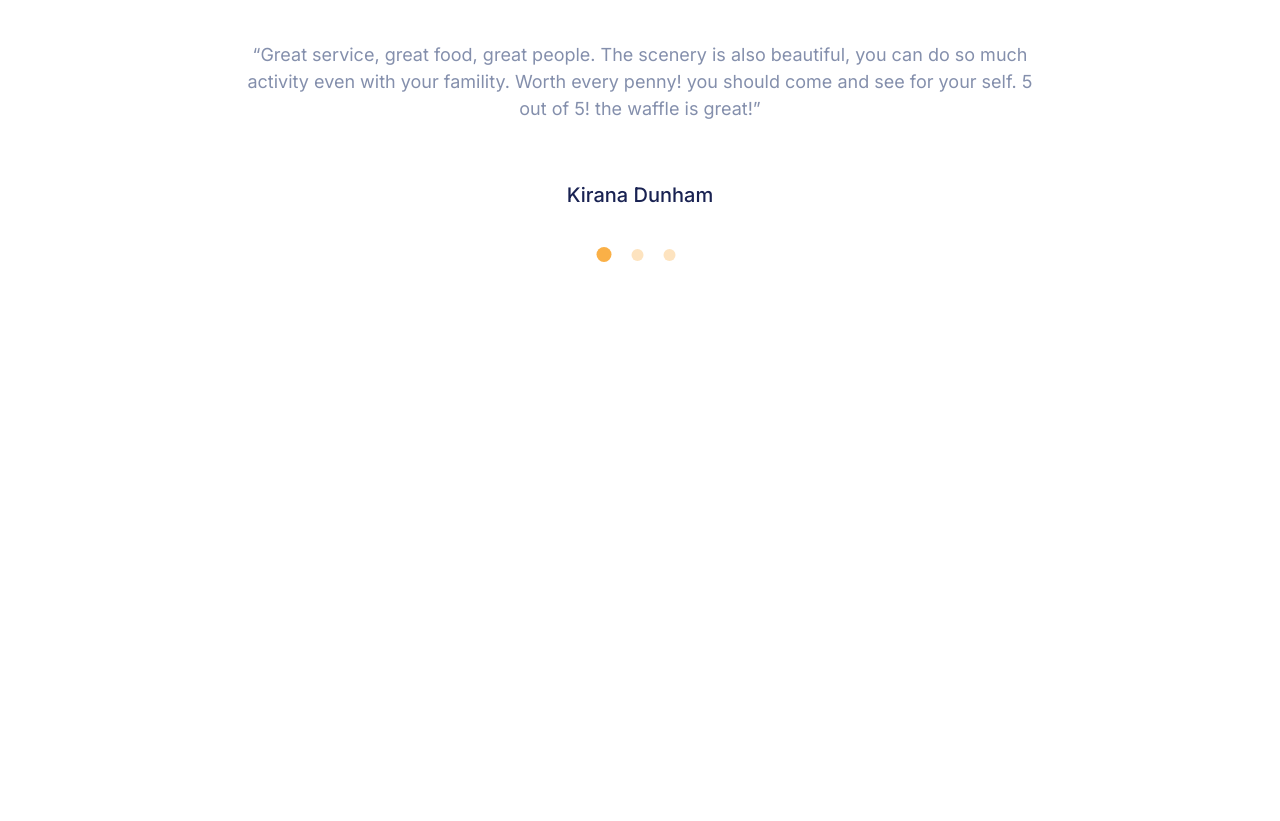
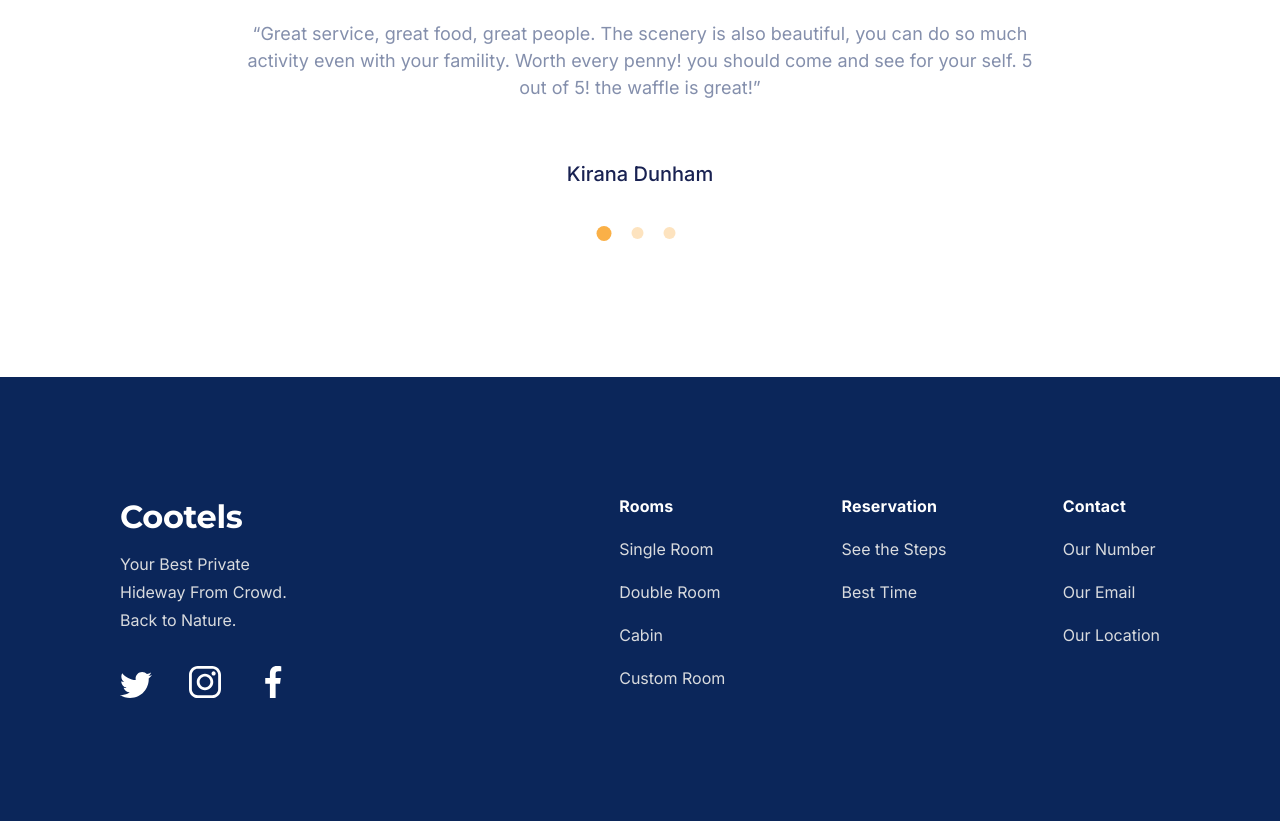
Before and after one commit to strannic123/landing_cootels, a website: page index.html in a window 1280 px wide. Shown: the part 3859-4680 px from the top of the page. Before the commit the page ends 4257 px from the top, so only its background shows below. Drawn offline with nearby package versions, Linux system fonts and the light colour scheme.

Commit message:
added footer

```diff
--- a/index.html
+++ b/index.html
@@ -289,13 +289,60 @@
   <!--   end section Slider -->
 
 
-  <!--   start section Footer -->
+</div>
+<!--   start  Footer -->
+<footer>
+  <div class="footer">
+
+    <div class="footer__content">
+      <div class="footer__company">
+        <h3 class="footer__title">
+          Cootels
+        </h3>
+        <p class="footer__subtitle">
+          Your Best Private Hideway From Crowd. Back to Nature.
+        </p>
+        <div class="footer__icon">
+          <img class="footer__social" src="/image/svg/twitter-ico.svg" alt="twitter">
+          <img class="footer__social" src="/image/svg/instagram-ico.svg" alt="instagram">
+          <img class="footer__social" src="/image/svg/facebook-ico.svg" alt="facebook">
+        </div>
+      </div>
+      <div class="footer__nav">
+        <nav class="footer__navigate">
+          <ul class="footer__items">
+            <li class="footer__link footer__link-title">Rooms</li>
+            <li class="footer__link">Single Room</li>
+            <li class="footer__link">Double Room</li>
+            <li class="footer__link">Cabin</li>
+            <li class="footer__link">Custom Room</li>
+          </ul>
+
+          <ul class="footer__items">
+            <li class="footer__link footer__link-title">Reservation</li>
+            <li class="footer__link">See the Steps</li>
+            <li class="footer__link">Best Time</li>
+
+          </ul>
+
+          <ul class="footer__items">
+            <li class="footer__link footer__link-title">Contact</li>
+            <li class="footer__link">Our Number</li>
+            <li class="footer__link">Our Email</li>
+            <li class="footer__link">Our Location</li>
+
+          </ul>
+        </nav>
+      </div>
+    </div>
+  </div>
+
+</footer>
 
 
-  <!--   end section Slider -->
+<!--   end  Slider -->
 
 
-</div>
 <script type="text/javascript" src="//ajax.googleapis.com/ajax/libs/jquery/1.11.0/jquery.min.js"></script>
 <script type="text/javascript" src="//cdn.jsdelivr.net/npm/slick-carousel@1.8.1/slick/slick.min.js"></script>
 
--- a/style/normalize.scss
+++ b/style/normalize.scss
@@ -45,6 +45,11 @@ main {
 h1 {
   font-size: 2em;
   margin: 0.67em 0;
+}
+
+h3 {
+  margin: 0;
+  padding: 0;
 }
 
 /* Grouping content
--- a/style/style.scss
+++ b/style/style.scss
@@ -565,7 +565,81 @@ body {
 //end section Slider
 
 
-//start section Footer
+//start  Footer
+.footer {
+  width: 100%;
+
+  &__company {
+    width: 48%;
+  }
+
+  &__content {
+    background-color: #0B265A;
+    padding: 120px;
+    display: flex;
+  }
+  &__title {
+    font-family: 'Montserrat', sans-serif;
+    font-style: normal;
+    font-weight: bold;
+    font-size: 32px;
+    line-height: 39px;
+    letter-spacing: -0.01em;
+    color: #FFFFFF;
+  }
+
+  &__subtitle {
+    max-width: 186px;
+    margin: 14px 0 0 0;
+
+    font-weight: normal;
+    font-size: 16px;
+    line-height: 28px;
+    color: #D9DBDE;
+  }
+
+  &__icon {
+    margin-top: 32px;
+  }
+
+  &__social:not(:last-child) {
+    margin-right: 32px;
+  }
+
+  &__nav {
+    width: 52%;
+  }
+
+  &__navigate {
+    //width: 100%;
+    display: flex;
+    align-items: flex-start;
+    justify-content: space-between;
+  }
+  &__items {
+    margin: 0;
+    padding: 0;
+  }
+
+  &__link {
+    list-style: none;
+    margin-top: 24px;
+    font-weight: normal;
+    font-size: 16px;
+    line-height: 19px;
+
+    color: #D9DBDE;
+  }
+
+  &__link-title {
+    margin-top: 0;
+    font-weight: bold;
+    font-size: 16px;
+    line-height: 19px;
+    letter-spacing: 0.01em;
+    color: #FFFFFF;
+  }
+}
 
 
-//end section Footer
+//end  Footer
```
Also changed, not shown: image/svg/facebook-ico.svg (added), image/svg/instagram-ico.svg (added), image/svg/twitter-ico.svg (added), style/style.css, 1 other file.
